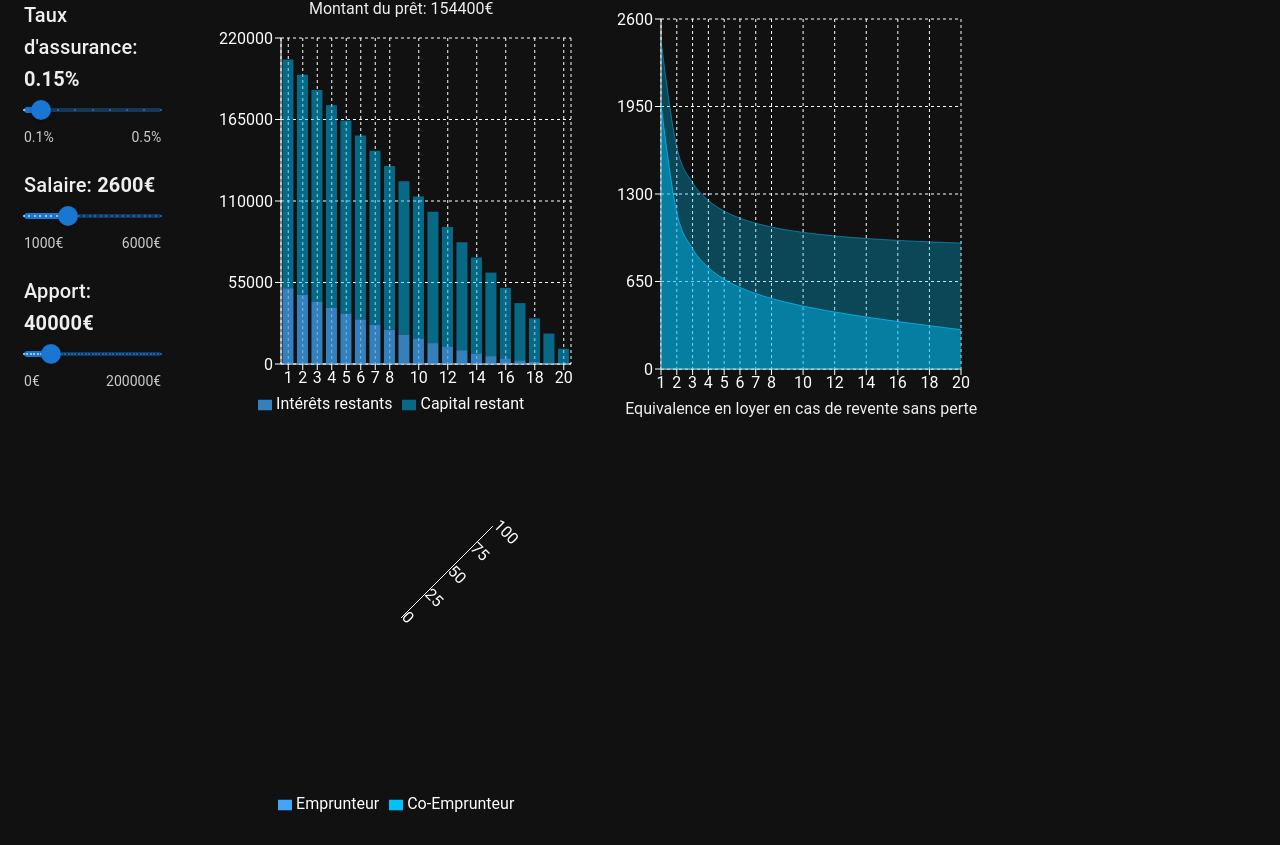
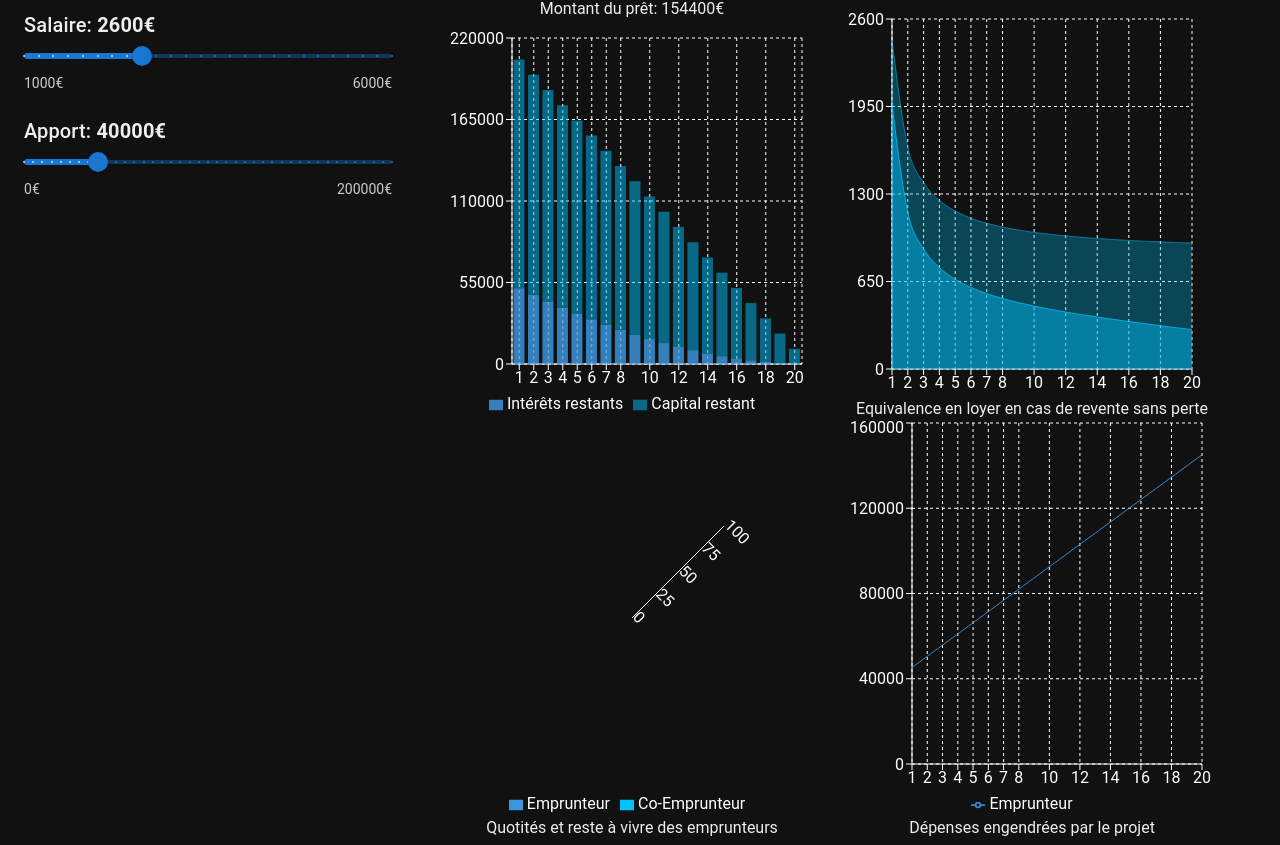
Before and after one commit to Yozamu/real-estate-simulator, a React (Create React App) app: page / in a window 1280 px wide. Shown: the part 519-1364 px from the top of the page. Built offline with nearby package versions, Linux system fonts and the light colour scheme.

Commit message:
feat: spendings lineChart

```diff
--- a/src/App.jsx
+++ b/src/App.jsx
@@ -47,8 +47,12 @@ export default styled(App)`
     display: flex;
 
     > :first-of-type {
-      flex-basis: 25%;
+      flex-basis: 40%;
+      min-width: 400px;
       margin-right: 24px;
+      position: sticky;
+      top: 80px;
+      align-self: flex-start;
     }
   }
 `;
--- a/src/CoBuyerRadarChart.jsx
+++ b/src/CoBuyerRadarChart.jsx
@@ -49,6 +49,24 @@ const CoBuyerRadarChart = ({ className, data, loanAmount, monthlyPayment }) => {
       ]
     : [];
 
+  const CustomTooltip = ({ active, payload, label }) => {
+    if (active && payload && payload.length) {
+      return (
+        <div className="custom-tooltip" style={{ backgroundColor: payload[0].fill, padding: '8px' }}>
+          <div>{payload[0].payload.subject}</div>
+          <div>
+            {payload[0].name} : {payload[0].value}%
+          </div>
+          <div>
+            {payload[1].name} : {payload[1].value}%
+          </div>
+        </div>
+      );
+    }
+
+    return null;
+  };
+
   return (
     <div style={{ width: '400px', height: '400px' }}>
       <ResponsiveContainer width="100%" height="100%">
@@ -56,7 +74,13 @@ const CoBuyerRadarChart = ({ className, data, loanAmount, monthlyPayment }) => {
           <PolarGrid stroke="white" />
           <PolarAngleAxis dataKey="subject" stroke="white" />
           <PolarRadiusAxis angle={45} domain={[0, 100]} stroke="white" />
-          <Radar name="Emprunteur" dataKey="A" stroke="rgb(66, 165, 245)" fill="rgb(66, 165, 245)" fillOpacity={0.5} />
+          <Radar
+            name="Emprunteur"
+            dataKey="A"
+            stroke="rgba(66, 165, 245, 0.9)"
+            fill="rgba(66, 165, 245, 0.75)"
+            fillOpacity={0.5}
+          />
           <Radar
             name="Co-Emprunteur"
             dataKey="B"
@@ -65,7 +89,7 @@ const CoBuyerRadarChart = ({ className, data, loanAmount, monthlyPayment }) => {
             fillOpacity={0.25}
           />
           <Legend formatter={(value, entry, index) => <span style={{ color: 'white' }}>{value}</span>} />
-          <Tooltip />
+          <Tooltip content={<CustomTooltip />} />
         </RadarChart>
       </ResponsiveContainer>
     </div>
--- /dev/null
+++ b/src/ProjectSpendingsLineChart.jsx
@@ -0,0 +1,65 @@
+import { LineChart, Line, XAxis, YAxis, CartesianGrid, Tooltip, Legend, ResponsiveContainer } from 'recharts';
+
+const ProjectSpendingsLineChart = ({ className, monthlyPayment, data }) => {
+  const { input, coInput, years, coLoanPercent, isCouple } = data;
+  const lineChartData = [];
+
+  for (let i = 1; i <= years; i++) {
+    lineChartData.push({
+      year: i,
+      name: `Année ${i}`,
+      A: +(input + ((100 - coLoanPercent) / 100) * monthlyPayment * i * 12).toFixed(),
+      B: +(coInput + (coLoanPercent / 100) * monthlyPayment * i * 12).toFixed(),
+    });
+  }
+
+  const CustomTooltip = ({ active, payload, label }) => {
+    if (active && payload && payload.length) {
+      return (
+        <div className="custom-tooltip" style={{ backgroundColor: payload[0].color, padding: '8px' }}>
+          <div>{payload[0].payload.name}</div>
+          <div>
+            {payload[0].name} : {payload[0].value}€
+          </div>
+          {isCouple && (
+            <div>
+              {payload[1].name} : {payload[1].value}€
+            </div>
+          )}
+        </div>
+      );
+    }
+
+    return null;
+  };
+
+  return (
+    <div style={{ width: '400px', height: '400px' }}>
+      <ResponsiveContainer width="100%" height="100%">
+        <LineChart
+          width={500}
+          height={300}
+          data={lineChartData}
+          margin={{
+            top: 5,
+            right: 30,
+            left: 20,
+            bottom: 5,
+          }}
+        >
+          <CartesianGrid strokeDasharray="3 3" stroke="white" />
+          <XAxis dataKey="year" stroke="white" />
+          <YAxis stroke="white" />
+          <Tooltip content={<CustomTooltip />} />
+          <Legend formatter={(value, entry, index) => <span style={{ color: 'white' }}>{value}</span>} />
+          <Line type="monotone" name="Emprunteur" dataKey="A" stroke="rgba(66, 165, 245, 0.8)" dot={false} />
+          {isCouple && (
+            <Line type="monotone" name="Co-Emprunteur" dataKey="B" stroke="rgba(0, 194, 251, 0.8)" dot={false} />
+          )}
+        </LineChart>
+      </ResponsiveContainer>
+    </div>
+  );
+};
+
+export default ProjectSpendingsLineChart;
--- a/src/SimulationResults.jsx
+++ b/src/SimulationResults.jsx
@@ -4,6 +4,7 @@ import ProjectCostPieChart from './ProjectCostPieChart';
 import LoanProgressionBarchart from './LoanProgressionBarChart';
 import RentEquivalentAreaChart from './RentEquivalentAreaChart';
 import CoBuyerRadarChart from './CoBuyerRadarChart';
+import ProjectSpendingsLineChart from './ProjectSpendingsLineChart';
 
 const SimulationResults = ({ className, data }) => {
   const { price, input, interestRate, insuranceRate, salary, years, isCouple, coSalary, coInput } = data;
@@ -79,6 +80,11 @@ const SimulationResults = ({ className, data }) => {
       </div>
       <div>
         <CoBuyerRadarChart data={data} loanAmount={loanAmount} monthlyPayment={monthlyPayment} />
+        <div>Quotités et reste à vivre des emprunteurs</div>
+      </div>
+      <div>
+        <ProjectSpendingsLineChart data={data} monthlyPayment={monthlyPayment} />
+        <div>Dépenses engendrées par le projet</div>
       </div>
     </div>
   );
```
